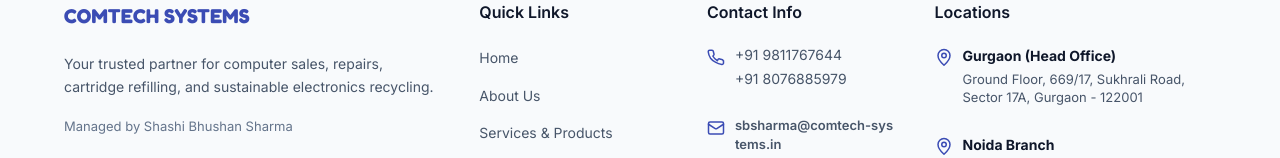
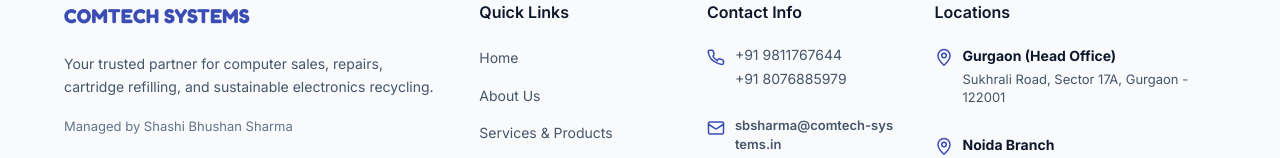
Before and after one commit to Kushang1901/Comtech-systems, a Next.js app: page /contact in a window 1280 px wide. Shown: the part 1163-1321 px from the top of the page. Built offline with nearby package versions, Linux system fonts and the light colour scheme.

Commit message:
feat: implement contact page with WhatsApp integration, layout structure, and footer component

```diff
--- a/src/app/contact/page.tsx
+++ b/src/app/contact/page.tsx
@@ -77,7 +77,7 @@
               {
                 icon: <><path d="M20 10c0 6-8 13-8 13s-8-7-8-13a8 8 0 0 1 16 0z" /><circle cx="12" cy="10" r="3" /></>,
                 title: 'Gurgaon Head Office',
-                lines: ['Ground Floor, 669/17, Sukhrali Road', 'Sector 17A, Gurgaon — 122001'],
+                lines: [' Sukhrali Road', 'Sector 17A, Gurgaon — 122001'],
               },
               {
                 icon: <><path d="M20 10c0 6-8 13-8 13s-8-7-8-13a8 8 0 0 1 16 0z" /><circle cx="12" cy="10" r="3" /></>,
--- a/src/app/layout.tsx
+++ b/src/app/layout.tsx
@@ -79,7 +79,7 @@
               "address": [
                 {
                   "@type": "PostalAddress",
-                  "streetAddress": "Ground Floor, 669/17, Sukhrali Road, Sector 17A",
+                  "streetAddress": " Sector 17A",
                   "addressLocality": "Gurgaon",
                   "addressRegion": "Haryana",
                   "postalCode": "122001",
--- a/src/components/Footer.tsx
+++ b/src/components/Footer.tsx
@@ -64,7 +64,7 @@
                 </svg>
                 <div>
                   <strong style={{ fontSize: '14px', color: 'var(--text-primary)', display: 'block', marginBottom: '2px' }}>Gurgaon (Head Office)</strong>
-                  <p style={{ fontSize: '13px', color: 'var(--text-secondary)', lineHeight: '1.4' }}>Ground Floor, 669/17, Sukhrali Road, Sector 17A, Gurgaon - 122001</p>
+                  <p style={{ fontSize: '13px', color: 'var(--text-secondary)', lineHeight: '1.4' }}> Sukhrali Road, Sector 17A, Gurgaon - 122001</p>
                 </div>
               </li>
               <li style={{ display: 'flex', alignItems: 'flex-start', gap: '10px' }}>
```
